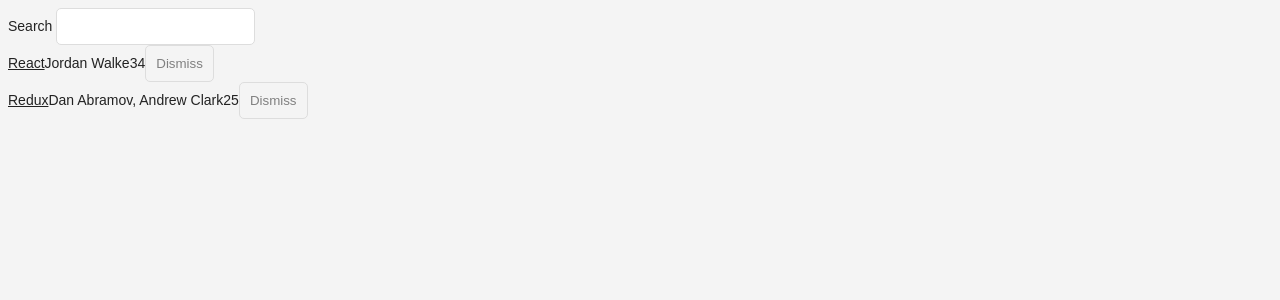
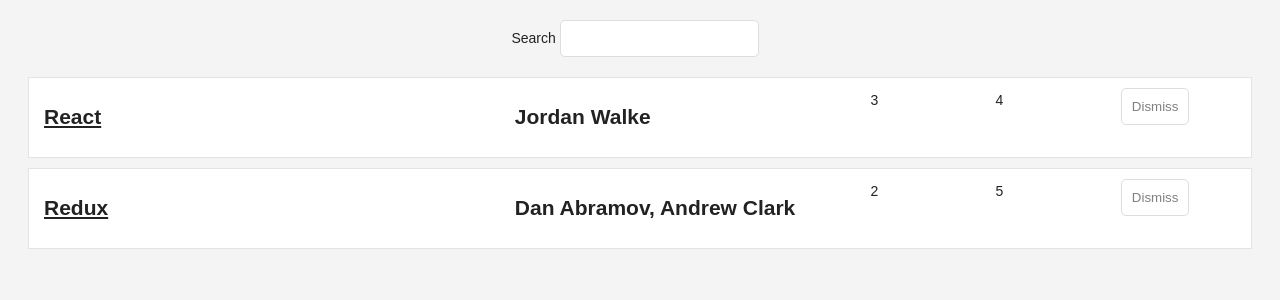
Before and after one commit to Hameet/News-app, a React (Create React App) app: page / in a window 1280 px wide. Shown: the top 300 px of the page. Built offline with nearby package versions, Linux system fonts and the light colour scheme.

Commit message:
Styles applied

```diff
--- a/src/App.js
+++ b/src/App.js
@@ -49,10 +49,12 @@
     const { searchTerm, list } = this.state
 
     return (
-      <div className='App'>
-        <Search value={searchTerm} onChange={this.onSearchChange}>
-          Search
-        </Search>
+      <div className='page'>
+        <div className='interactions'>
+          <Search value={searchTerm} onChange={this.onSearchChange}>
+            Search
+          </Search>
+        </div>
         <Table list={list} pattern={searchTerm} onDismiss={this.onDismiss} />
 
       </div>
--- a/src/Table.js
+++ b/src/Table.js
@@ -14,21 +14,35 @@
   )
 }
 
+const largeColumn = {
+  width: '40%'
+}
+const midColumn = {
+  width: '30%'
+}
+const smallColumn = {
+  width: '10%'
+}
+
 const Table = ({ list, pattern, onDismiss }) => {
   return (
-    <div>
+    <div className='table'>
       {list.filter(isSearched(pattern)).map(item => {
         return (
-          <div key={item.objectID}>
-
-            <span>
-              <a href={item.url}>{item.title}</a>
+          <div key={item.objectID} className='table-row'>
+            <span style={largeColumn}>
+              <h2><a href={item.url}>{item.title}</a></h2>
             </span>
-
-            <span>{item.author}</span>
-            <span>{item.num_comments}</span>
-            <span>{item.points}</span>
-            <span>
+            <span style={midColumn}>
+              <h2>{item.author}</h2>
+            </span>
+            <span style={smallColumn}>
+              {item.num_comments}
+            </span>
+            <span style={smallColumn}>
+              {item.points}
+            </span>
+            <span style={smallColumn}>
               <Button onClick={() => onDismiss(item.objectID)}>
                 Dismiss
               </Button>
```
